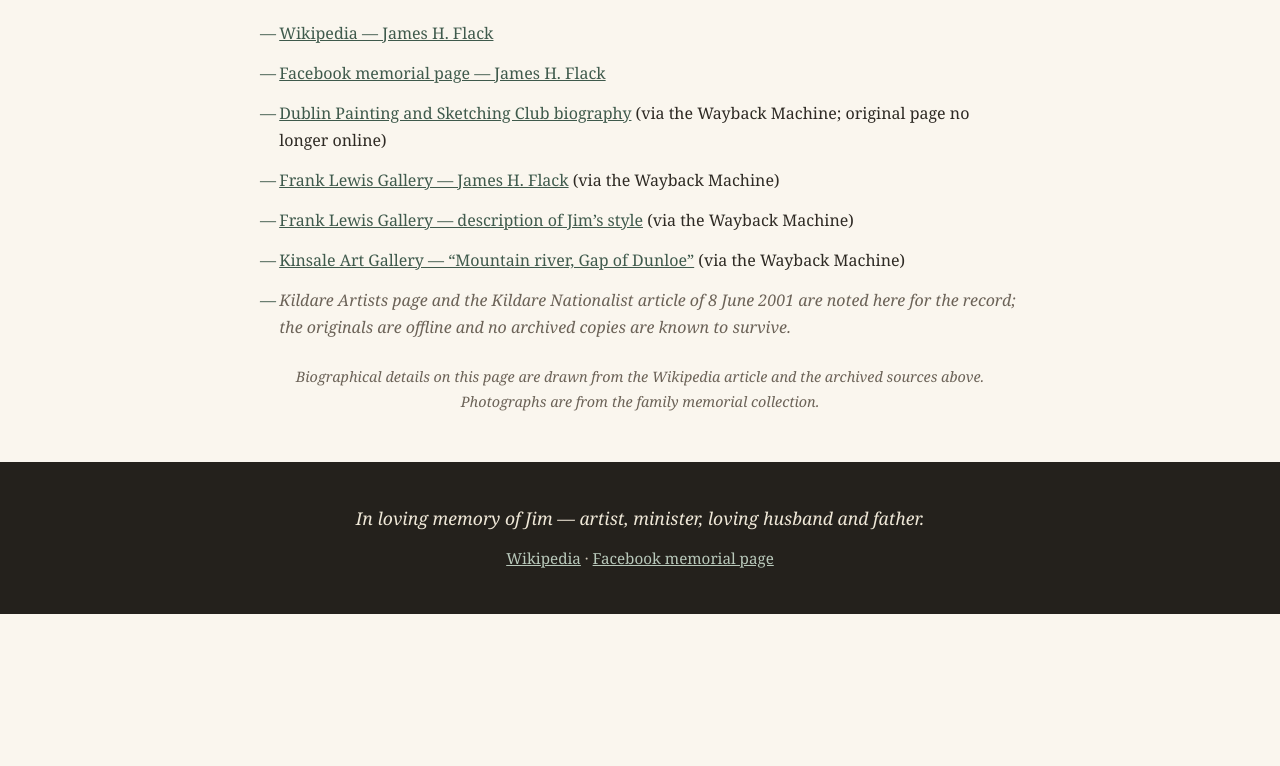
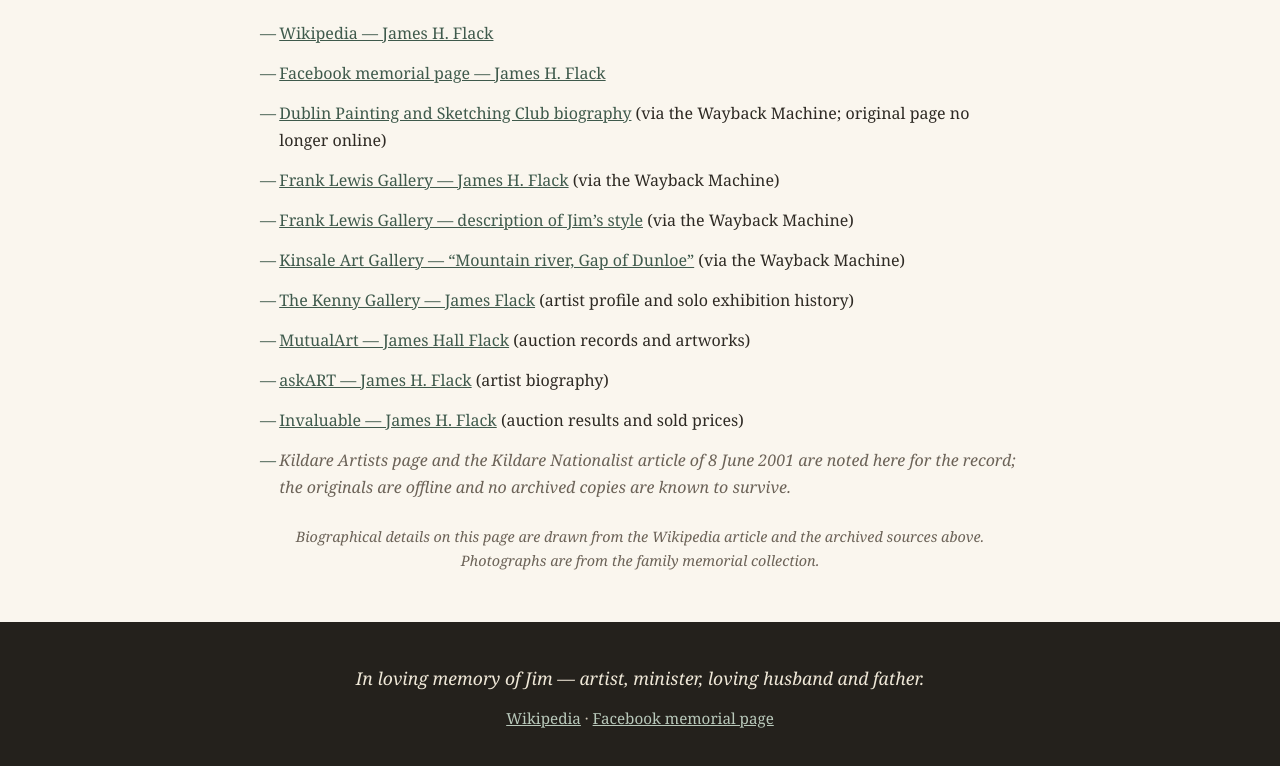
Before and after one commit to JameHFlackArtist/james-h-flack-memorial-, a plain HTML site: page index.html in a window 1280 px wide. Shown: the part 5288-6054 px from the top of the page. Before the commit the page ends 5902 px from the top, so only its background shows below. Drawn offline with Linux system fonts and the light colour scheme.

Commit message:
Add links to The Kenny Gallery and MutualArt

```diff
--- a/index.html
+++ b/index.html
@@ -358,6 +358,10 @@
       <li><a href="https://web.archive.org/web/20110408080452/http://www.franklewisgallery.com/flg/content/james-h-flack-0">Frank Lewis Gallery &mdash; James H. Flack</a> (via the Wayback Machine)</li>
       <li><a href="https://web.archive.org/web/20110408053319/http://www.franklewisgallery.com/flg/style/%5Bcatpath%5D/00120-may-flowers-2010-julie-beckett-helene-brunicardi-vicki-crowley-james-h-flack-g">Frank Lewis Gallery &mdash; description of Jim&rsquo;s style</a> (via the Wayback Machine)</li>
       <li><a href="https://web.archive.org/web/20110721125109/http://kinsale-art-gallery.ie/?gal=108&amp;opt=gal&amp;id=Dscn0159.jpg&amp;ind=1&amp;email=1">Kinsale Art Gallery &mdash; &ldquo;Mountain river, Gap of Dunloe&rdquo;</a> (via the Wayback Machine)</li>
+      <li><a href="https://thekennygallery.ie/artists/flackjames">The Kenny Gallery &mdash; James Flack</a> (artist profile and solo exhibition history)</li>
+      <li><a href="https://www.mutualart.com/Artist/James-Hall-Flack/A4D64920419ED67B">MutualArt &mdash; James Hall Flack</a> (auction records and artworks)</li>
+      <li><a href="https://www.askart.com/artist/james_hall_flack/11161923/james_hall_flack.aspx">askART &mdash; James H. Flack</a> (artist biography)</li>
+      <li><a href="https://www.invaluable.com/artist/flack-james-h-w7b44iu58p/">Invaluable &mdash; James H. Flack</a> (auction results and sold prices)</li>
       <li class="dead">Kildare Artists page and the Kildare Nationalist article of 8 June 2001 are noted here for the record; the originals are offline and no archived copies are known to survive.</li>
     </ul>
     <p class="note">Biographical details on this page are drawn from the Wikipedia article and the archived sources above. Photographs are from the family memorial collection.</p>
```
